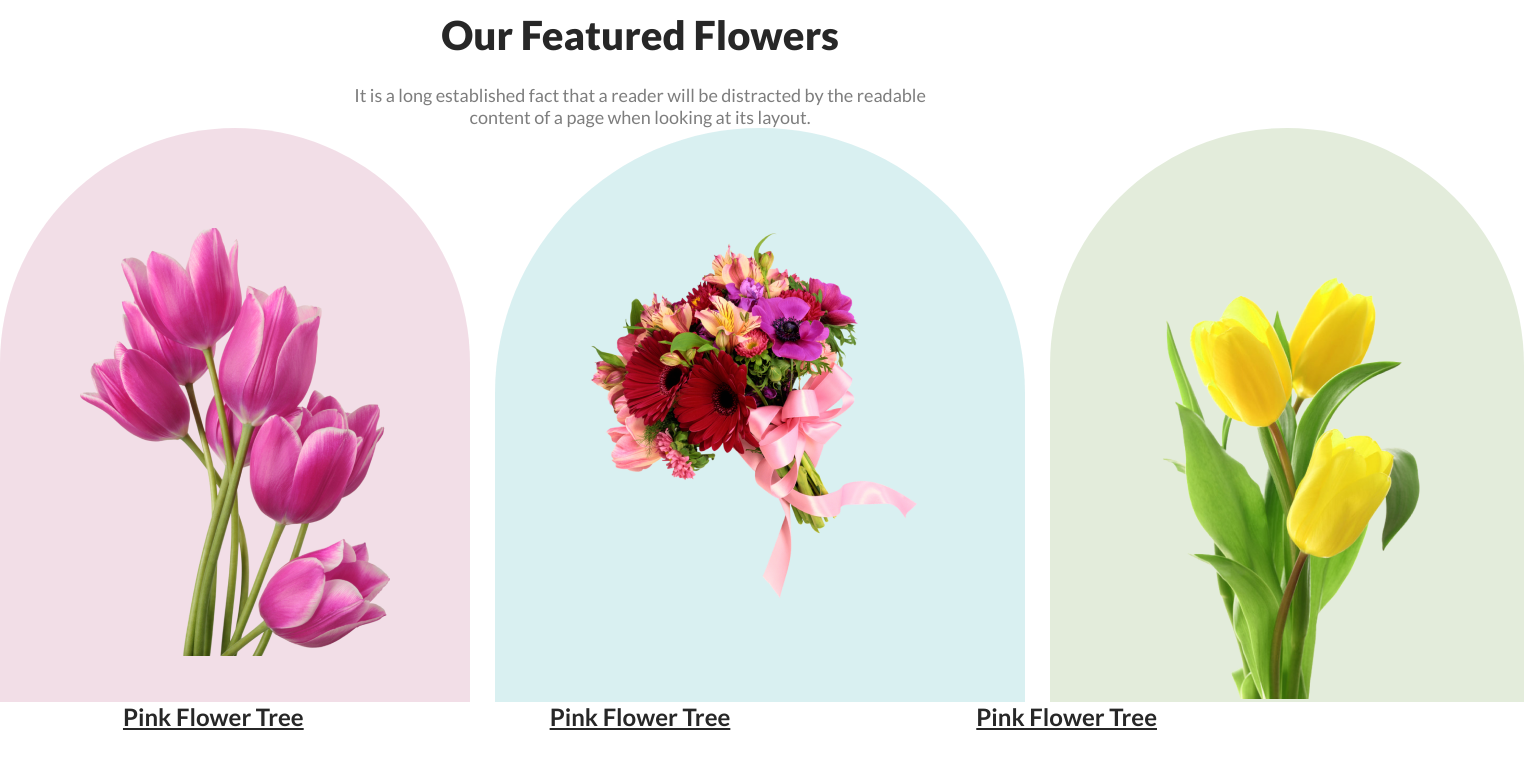
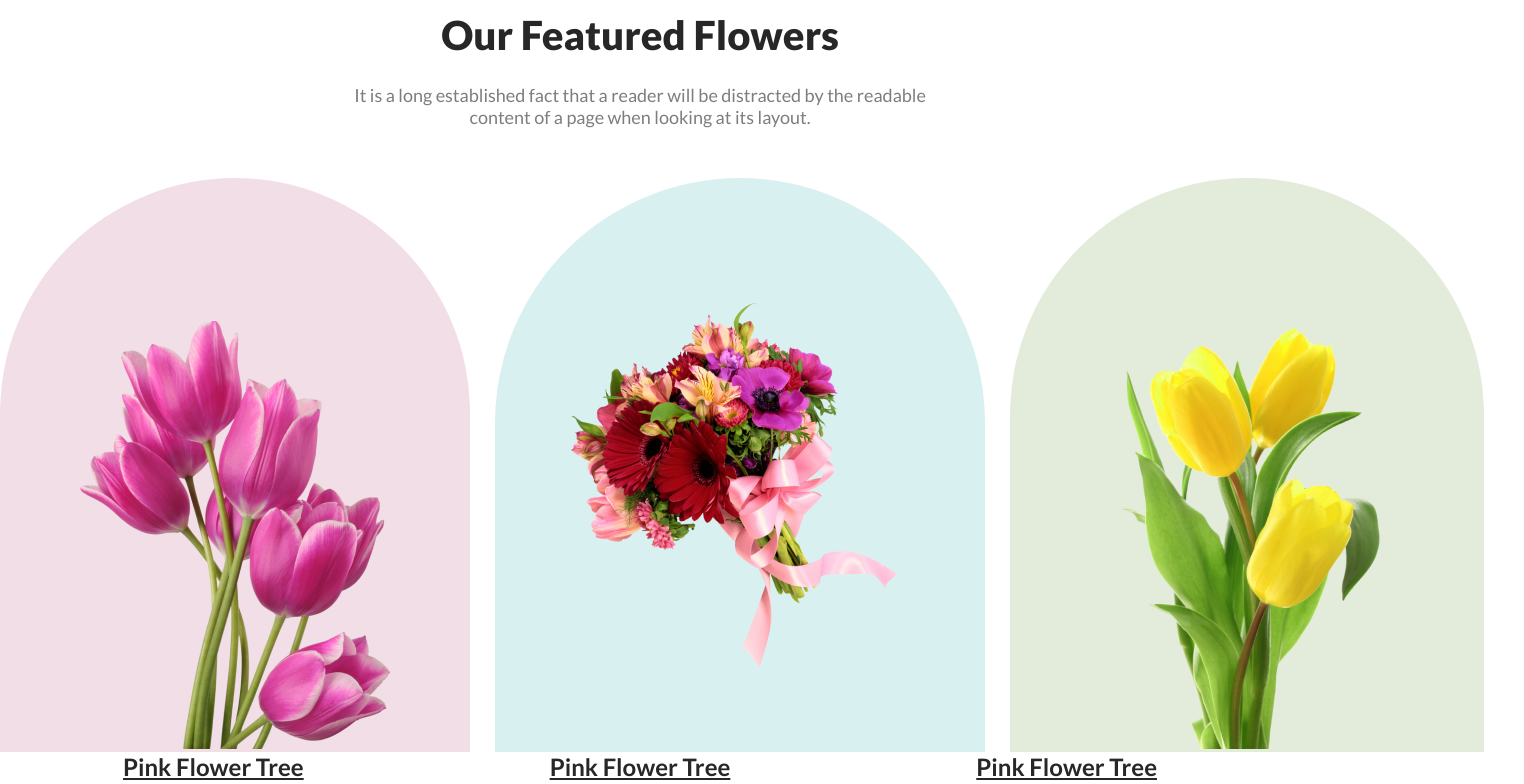
Before and after one commit to fazlulkarimhridoy/Flowershop-Website, a plain HTML site: page index.html in a window 1280 px wide. Shown: the part 1120-1904 px from the top of the page, 1524 px wide, since content can reach past the window. Drawn offline with Linux system fonts and the light colour scheme.

Commit message:
eidted some mistekes

```diff
--- a/Styles/style.css
+++ b/Styles/style.css
@@ -67,6 +67,7 @@ header {
     text-align: center;
     font-size: 18px;
     font-weight: 400;
+    margin-bottom: 50px;
 }
 
 /* flower chart styles */
@@ -80,16 +81,14 @@ header {
 .image-1 {
     border-radius: 300px 300px 0px 0px;
     background: rgba(167, 33, 98, 0.15);
-    padding: 100px 80px 0px 80px;
+    padding: 143px 80px 0px 80px;
     margin-right: 25px;
 }
-
-
 
 .image-2 {
     border-radius: 300px 300px 0px 0px;
     background: rgba(5, 151, 160, 0.15);
-    padding: 100px 80px 0px 80px;
+    padding: 120px 60px 0px 60px;
     margin-right: 25px;
 
 }
```
